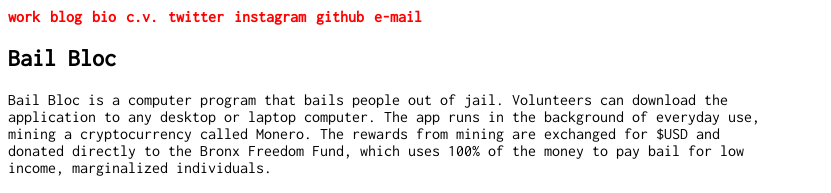
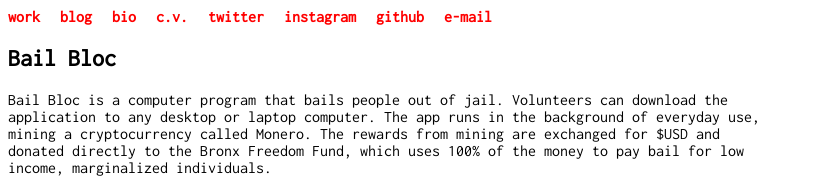
Before and after one commit to prismspecs/prismspecs.github.io, a Jekyll site: the page built from index.md, in a window 1280 px wide. Shown: the top 193 px of the page, without its empty margins (0-831 px from the left). Built offline with Jekyll 4.4.1, drawn with Linux system fonts in a browser that asks for light colours; our own code applies the rules of GitHub Pages for plain Markdown files; a script that is not in the unit is left out.

Commit message:
Updated style.scss.

```diff
--- a/assets/css/style.scss
+++ b/assets/css/style.scss
@@ -50,7 +50,7 @@
 	color: #f00;
 	text-align: center;
 	//padding: 14px 16px;
-	padding-right: 10px;
+	padding-right: 20px;
 	text-decoration: none;
 	//font-size: 17px;
 }
```
